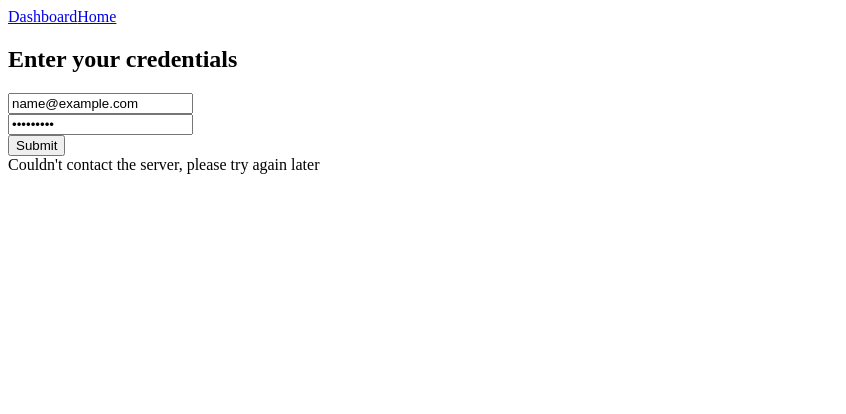
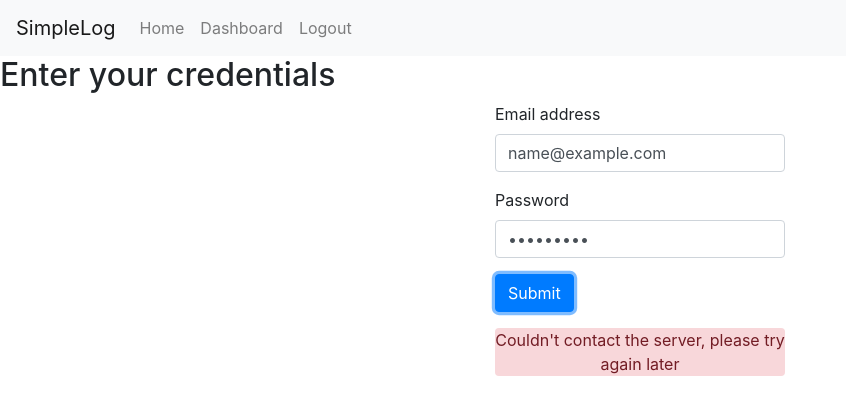
Before and after one commit to RobertoC27/login-page, a React (Create React App) app: page /signin in a window 1280 px wide. Both pictures are taken after typing "name@example.com", "Sample123" into the empty fields and a click on the button "Submit". Shown: the top 414 px of the page, without its empty margins (0-846 px from the left). Built offline with nearby package versions, Linux system fonts and the light colour scheme; no server answers.

Commit message:
added styles

```diff
--- a/public/index.html
+++ b/public/index.html
@@ -1,5 +1,6 @@
 <!DOCTYPE html>
 <html lang="en">
+
 <head>
   <meta charset="utf-8">
   <link rel="shortcut icon" href="%PUBLIC_URL%/favicon.ico">
@@ -19,8 +20,11 @@
       work correctly both with client-side routing and a non-root public URL.
       Learn how to configure a non-root public URL by running `npm run build`.
     -->
-    <title>React App</title>
+  <title>Login made simple</title>
+  <link rel="stylesheet" href="https://stackpath.bootstrapcdn.com/bootstrap/4.1.3/css/bootstrap.min.css" integrity="sha384-MCw98/SFnGE8fJT3GXwEOngsV7Zt27NXFoaoApmYm81iuXoPkFOJwJ8ERdknLPMO"
+    crossorigin="anonymous">
 </head>
+
 <body>
   <noscript>
     You need to enable JavaScript to run this app.
@@ -36,5 +40,12 @@
       To begin the development, run `npm start` or `yarn start`.
       To create a production bundle, use `npm run build` or `yarn build`.
     -->
+  <script src="https://code.jquery.com/jquery-3.3.1.slim.min.js" integrity="sha384-q8i/X+965DzO0rT7abK41JStQIAqVgRVzpbzo5smXKp4YfRvH+8abtTE1Pi6jizo"
+    crossorigin="anonymous"></script>
+  <script src="https://cdnjs.cloudflare.com/ajax/libs/popper.js/1.14.3/umd/popper.min.js" integrity="sha384-ZMP7rVo3mIykV+2+9J3UJ46jBk0WLaUAdn689aCwoqbBJiSnjAK/l8WvCWPIPm49"
+    crossorigin="anonymous"></script>
+  <script src="https://stackpath.bootstrapcdn.com/bootstrap/4.1.3/js/bootstrap.min.js" integrity="sha384-ChfqqxuZUCnJSK3+MXmPNIyE6ZbWh2IMqE241rYiqJxyMiZ6OW/JmZQ5stwEULTy"
+    crossorigin="anonymous"></script>
 </body>
+
 </html>
--- a/src/Components/BaseForm/BaseForm.js
+++ b/src/Components/BaseForm/BaseForm.js
@@ -13,16 +13,18 @@ const MyForm = ({ providedSubmit, valSchema, action }) => {
       validationSchema={valSchema}
       render={formikProps => {
         return (
-          <Form>
-            <div>
-              <Field name="email" type="email" placeholder="Email" />
-              <ErrorMessage name="email" component="span" />
+          <Form className="container col-3 mx-auto">
+            <div className="form-group">
+              <label htmlFor="email">Email address</label>
+              <Field id="email" name="email" type="email" placeholder="Email" className="form-control"/>
+              <ErrorMessage name="email" component="div" className="alert-sm alert-warning rounded text-center" role="alert"/>
             </div>
-            <div>
-              <Field name="password" type="password" placeholder="Password" />
-              <ErrorMessage name="password" component="span" />
+            <div className="form-group">
+            <label htmlFor="password">Password</label>
+              <Field id="password" name="password" type="password" placeholder="Password" className="form-control"/>
+              <ErrorMessage name="password" component="div" className="alert-sm alert-warning rounded text-center" role="alert"/>
             </div>
-            <button type="submit">Submit</button>
+            <button type="submit" className="btn btn-primary">Submit</button>
           </Form>
         )
       }}
--- a/src/Components/Header/Header.js
+++ b/src/Components/Header/Header.js
@@ -1,23 +1,35 @@
 import React from 'react';
 import { AuthConsumer } from '../../Containers/AuthContext/AuthContext';
-import { Link } from 'react-router-dom';
+import { NavLink, Link } from 'react-router-dom';
 
 const Header = () => (
-  <header>
+  <div>
+
+    <nav className="navbar navbar-expand-lg navbar-light bg-light">
+      <div className="navbar-brand" >SimpleLog</div>
+      <button className="navbar-toggler" type="button" data-toggle="collapse" data-target="#navbarNavAltMarkup" aria-controls="navbarNavAltMarkup" aria-expanded="false" aria-label="Toggle navigation">
+        <span className="navbar-toggler-icon"></span>
+      </button>
+      <div className="collapse navbar-collapse" id="navbarNavAltMarkup">
+        <div className="navbar-nav">
+          <NavLink to="/" exact className="nav-item nav-link">Home<span className="sr-only">(current)</span></NavLink>
           <AuthConsumer>
-      {({ isAuth, login, logout }) => (
+            {({ isAuth, logout }) => (
               isAuth
                 ? (<div>
-              <Link to="/dashboard">Dashboard</Link>
-              <Link to="/">Home</Link>
+                  <NavLink to="/dashboard" className="nav-item nav-link d-inline-flex">Dashboard</NavLink>
+                  <Link to="/" exact className="nav-item nav-link d-inline-flex" onClick={logout}>Logout</Link>
                 </div>)
                 : (<div>
-            <Link to="/signup">Sign up</Link>
-            <Link to="/signin">Sign in</Link>
+                  <NavLink to="/signup" className="nav-item nav-link d-inline-flex">Sign up</NavLink>
+                  <NavLink to="/signin" className="nav-item nav-link d-inline-flex">Sign in</NavLink>
                 </div>)
             )}
           </AuthConsumer>
-  </header>
+        </div>
+      </div>
+    </nav>
+  </div>
 )
 
 export default Header;
--- /dev/null
+++ b/src/Components/ServerError/ServerError.js
@@ -0,0 +1,11 @@
+import React from 'react';
+
+const ServerError = ({errMsg}) => {
+  return (
+    <div className="container col-3 my-3">
+      <div className="alert-sm alert-danger rounded text-center" role="alert">{errMsg}</div>
+    </div>
+  )
+}
+
+export default ServerError;
--- a/src/Containers/Landing/Landing.js
+++ b/src/Containers/Landing/Landing.js
@@ -1,20 +1,13 @@
 import React from 'react';
-import { Link } from 'react-router-dom';
-import { AuthConsumer } from '../AuthContext/AuthContext';
 
 const landing = () => {
   return (
-    <AuthConsumer>
-      {({ isAuth, logout }) => (
-        isAuth
-          ? <Link to="/" onClick={logout}>Wanna logout?</Link>
-          : <div>
-            <Link to="/signin">Hello, please signin!</Link>
-            <br/>
-            <Link to="/signup">or signup!</Link>
-          </div>
-      )}
-    </AuthConsumer>
+    <div className="container">
+      <h1 className="mt-4">Login Client using React </h1>
+      <h2>Simple to use</h2>
+      <div className="mx-auto">Look at me!</div>
+    </div>
+
   )
 }
 
--- a/src/Containers/Signin/Signin.js
+++ b/src/Containers/Signin/Signin.js
@@ -3,6 +3,7 @@ import * as Yup from 'yup';
 import axios from 'axios';
 import BaseForm from '../../Components/BaseForm/BaseForm';
 import { AuthConsumer } from '../AuthContext/AuthContext';
+import ServerError from '../../Components/ServerError/ServerError';
 
 const userSchema = Yup.object().shape({
   email: Yup.string().email().required(),
@@ -36,7 +37,7 @@ class Signin extends Component {
         {({ login }) => <Fragment>
           <h2>Enter your credentials</h2>
           <BaseForm valSchema={userSchema} providedSubmit={this.handleSubmit} action={() => this.verifySucces(login)} />
-          {this.state.errMsg}
+          <ServerError errMsg={this.state.errMsg} />
         </Fragment>}
       </AuthConsumer>
     )
--- a/src/Containers/Signup/Signup.js
+++ b/src/Containers/Signup/Signup.js
@@ -3,6 +3,7 @@ import * as Yup from 'yup';
 import axios from 'axios';
 import BaseForm from '../../Components/BaseForm/BaseForm';
 import { AuthConsumer } from '../AuthContext/AuthContext';
+import ServerError from '../../Components/ServerError/ServerError';
 
 const userSchema = Yup.object().shape({
   email: Yup.string().email().required(),
@@ -33,7 +34,7 @@ class Signup extends Component {
           <Fragment>
             <h2>Sign up today!</h2>
             <BaseForm valSchema={userSchema} providedSubmit={this.handleSubmit} />
-            {this.state.errMsg}
+            <ServerError errMsg={this.state.errMsg} />
           </Fragment>
         )}
       </AuthConsumer>
```
Lines whose indentation alone changed are shown as unchanged.
